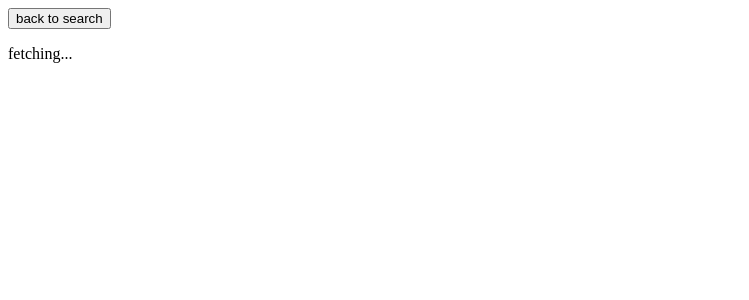
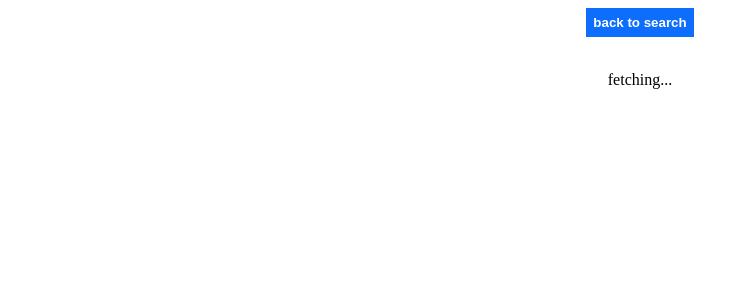
Before and after one commit to shotius/git-api, a React (Create React App) app: page /1 in a window 1280 px wide. Shown: the top 300 px of the page, without its empty margins (0-749 px from the left). Built offline with nearby package versions, Linux system fonts and the light colour scheme; no server answers.

Commit message:
almost done everything just remain styling with my knopka and adding documentation (readme file)

```diff
--- a/src/components/Home.js
+++ b/src/components/Home.js
@@ -26,10 +26,24 @@ const  Home = ({ username,setUsername, octokit }) => {
     const [btnListStyle, setBtnListStyle] = useState({})
     const [btnGridStyle, setBrnGridStyle] = useState({})
 
-    const btnStyle = {
-      "backgroundColor": "gray",
-      "border": "none"
+    const btnActiveStyle = {
+      "color": "white",
+      "background": "#a3a4a5",
+      "border": "none",
+      "padding": "5px",
+      "cursor": "pointer",
+      "outline": "inherit"
+
     }
+
+    // const brnPassiveStyle = {
+    //   "color": "inherit",
+    //   "background": "none",
+    //   "border": "none",
+    //   "padding": "5px",
+    //   "cursor": "pointer",
+    //   "outline": "inherit"
+    // }
 
   /**on the first load */
 
@@ -87,7 +101,7 @@ const  Home = ({ username,setUsername, octokit }) => {
     // handle clicking on list icon (switch to list view)
     const toggleToList = (e) => {
         setVisualType('list')
-        setBtnListStyle(btnStyle)
+        setBtnListStyle(btnActiveStyle)
         setBrnGridStyle({})
     }
 
@@ -95,7 +109,7 @@ const  Home = ({ username,setUsername, octokit }) => {
     const toggleToGrid = (e) => {
       setVisualType('grid')
       setBtnListStyle({})
-      setBrnGridStyle(btnStyle)
+      setBrnGridStyle(btnActiveStyle)
     }
 
     // since on submit form page rerenders
@@ -123,8 +137,8 @@ const  Home = ({ username,setUsername, octokit }) => {
 
             {/* buttons for toggling between list and grid styles */}
            <div id="toggleButtons">
-            <button id="btnList" style={btnListStyle} onClick={toggleToList}><img src={list}/></button>
-            <button id="btnGrid" style={btnGridStyle} onClick={toggleToGrid}><img src={grid}/></button>
+            <button className="toggleBtn" id="btnList" style={btnListStyle} onClick={toggleToList}><img src={list}/></button>
+            <button className="toggleBtn" id="btnGrid" style={btnGridStyle} onClick={toggleToGrid}><img src={grid}/></button>
            </div>
 
 
--- a/src/components/UserInfo.js
+++ b/src/components/UserInfo.js
@@ -1,7 +1,7 @@
 
 const UserInfo = ({avatar, gitPage, name, userType, repos, organizations}) => {
     return (
-      <>
+      <div id="divSingleUserInfo">
         <img src={avatar} alt="user avatar" id="userAvatar"/>
         <div id="userName"><strong>Name: </strong><a href={gitPage} target="_blank">{name}</a></div>
         <div id="userType"><strong>Type: </strong>{userType}</div>
@@ -34,7 +34,7 @@ const UserInfo = ({avatar, gitPage, name, userType, repos, organizations}) => {
                 }
             </ul>
         </div>
-      </>
+      </div>
     )
   }
 
--- a/src/components/UserPage.js
+++ b/src/components/UserPage.js
@@ -112,11 +112,13 @@ function UserPage ({ setUsername, octokit})  {
 
     return (
       <div>
+        <div id="divHomeButton">
           <button id="btnHome"  type="submit" onClick={handleBack}> back to search </button>
+        </div>
 
           <br/>
 
-        <div>
+        <div id="divSingleUserCanvas">
             {
                 /**firstly we check if user is not found
                  * second if the user's flag (**Not Found**) is not set probably it is still fetching
--- a/src/index.scss
+++ b/src/index.scss
@@ -23,6 +23,17 @@
     display: flex;
     justify-content: flex-end;
 }
+.toggleBtn {
+    background: none;
+    border: solid 1px black;
+    padding: 5px;
+    font-weight: bold;
+    cursor: pointer;
+    outline: inherit;
+    border-radius: 4px;
+    margin: 0 2px;
+}
+
 
 /* famous users part */
 
@@ -30,9 +41,8 @@
 .ListView {
     margin: 5px 0;
     padding: 5px;
-    background: lightblue;
+    background: lightgrey;
     border: solid 1px black;
-    width: 100%;
     display: flex;
     flex-direction: column;
 
@@ -40,7 +50,7 @@
     .divSelebrityAvatar {
         width: 100%;
         .imgFamousUser {
-            width: 100%;
+            width: 90%;
         }
     }
 
@@ -89,7 +99,7 @@
 .GridView {
     display: flex;
     flex-direction: column;
-    background-color: lightblue;
+    background-color: lightgrey;
     border: solid 1px black;
     padding: 4%;
     margin: 5px;
@@ -117,3 +127,33 @@
         grid-template-columns: 1fr 1fr 1fr 1fr;
     }
 }
+
+/* css for single user */
+#divHomeButton {
+    display: flex;
+    justify-content: center;
+
+    #btnHome {
+        color: white;
+        background: #0d6efd;
+        border: none;
+        padding: 7px;
+        font-weight: bold;
+        cursor: pointer;
+        outline: inherit;
+    }
+}
+
+
+#divSingleUserCanvas {
+    display: flex;
+    justify-content: center;
+}
+
+#divSingleUserInfo {
+    background: lightgrey;
+    padding: 8px;
+
+    border: solid 1px darkgrey;
+    margin: 0 auto;
+}
```
Lines whose indentation alone changed are shown as unchanged.
